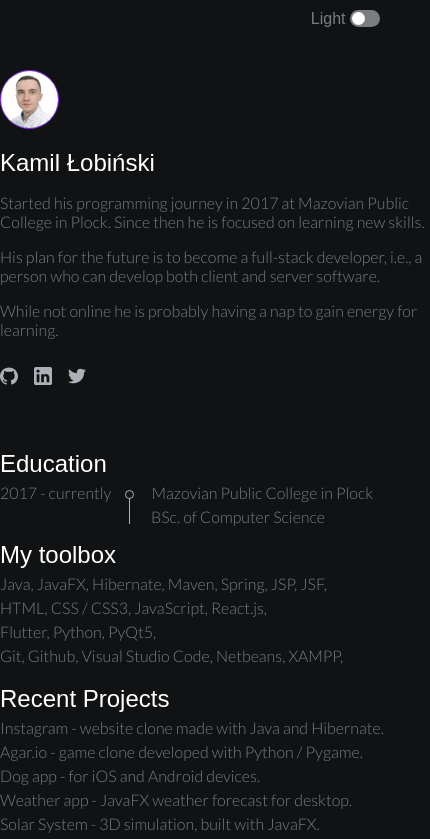
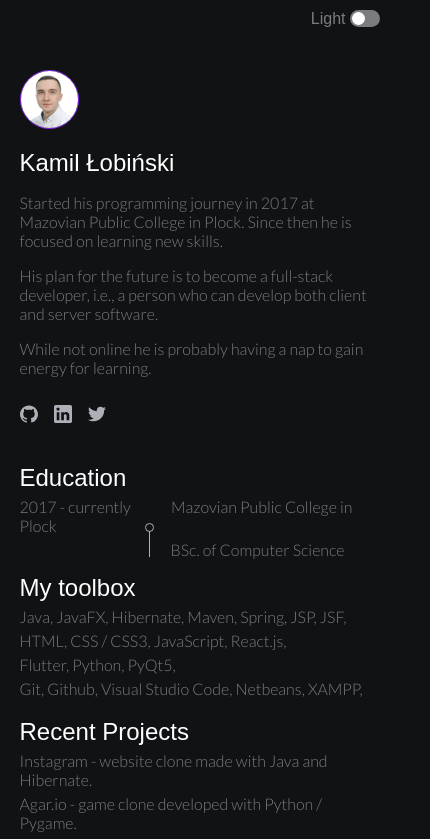
Before and after one commit to kamillobinski/kamillobinski.dev, a React (Create React App) app: page / in a window 390 px wide. Shown: the top 839 px of the page, 430 px wide, since content can reach past the window. Built offline with nearby package versions, Linux system fonts and the light colour scheme; a web font is replaced by a local one.

Commit message:
Improved mobile layout

```diff
--- a/package.json
+++ b/package.json
@@ -1,6 +1,6 @@
 {
   "name": "portfolio",
-  "version": "0.1.1",
+  "version": "0.1.2",
   "private": true,
   "homepage": "http://kamillobinski.github.io/",
   "dependencies": {
--- a/src/style/Description.css
+++ b/src/style/Description.css
@@ -18,3 +18,11 @@
     text-align: left;
   }
 }
+
+@media only screen and (max-width: 500px) {
+  .description {
+    margin-top: 0px;
+    text-align: left;
+    width: 90vw;
+  }
+}
--- a/src/style/Education.css
+++ b/src/style/Education.css
@@ -43,3 +43,9 @@
   border: 1px solid var(--ruler-color);
   border-radius: 50%;
 }
+
+@media only screen and (max-width: 500px) {
+  .education {
+    width: 90vw;
+  }
+}
--- a/src/style/Homepage.css
+++ b/src/style/Homepage.css
@@ -25,20 +25,37 @@
   .homepage {
     display: grid;
     grid-gap: 0px;
-    grid-auto-rows: minmax(100px, 380px);
+    grid-auto-rows: minmax(100px, auto);
     grid-template-columns: repeat(1, 1fr);
   }
 
   .homepage-first-col {
-    height: 300px;
+    height: 415px;
+    min-height: fit-content;
     min-width: 100%;
     grid-column: 1;
     grid-row: 1;
   }
 
   .homepage-second-col {
-    height: 300px;
+    height: auto;
+    min-height: fit-content;
     grid-column: 1;
     grid-row: 2;
   }
 }
+
+@media only screen and (max-width: 500px) {
+  .homepage {
+    display: block;
+  }
+
+  .homepage-first-col {
+    height: auto;
+  }
+
+  .homepage-second-col {
+    height: auto;
+    margin-top: 37px;
+  }
+}
--- a/src/style/Projects.css
+++ b/src/style/Projects.css
@@ -24,3 +24,9 @@
   color: var(--primary-color);
   transition: 0.15s ease-out;
 }
+
+@media only screen and (max-width: 500px) {
+  .projects {
+    width: 90vw;
+  }
+}
--- a/src/style/RightContent.css
+++ b/src/style/RightContent.css
@@ -17,10 +17,24 @@
   .right-content {
     justify-content: center;
     height: auto;
-    margin-top: 70px;
+    margin-top: 15px;
   }
+
   .right-content-inner {
     text-align: left;
     margin-left: 0px;
   }
 }
+
+@media only screen and (max-width: 500) {
+  .right-content {
+    justify-content: center;
+    height: auto;
+    margin-top: 25px;
+  }
+
+  .right-content-inner {
+    text-align: left;
+    margin-left: 0px;
+  }
+}
--- a/src/style/Toolbox.css
+++ b/src/style/Toolbox.css
@@ -13,3 +13,9 @@
   font-family: "Lato", sans-serif;
   margin-top: 5px;
 }
+
+@media only screen and (max-width: 500px) {
+  .toolbox {
+    width: 90vw;
+  }
+}
--- a/src/style/Version.css
+++ b/src/style/Version.css
@@ -4,6 +4,7 @@
   position: absolute;
   bottom: 10px;
   right: 10px;
+  float: right;
 }
 
 .version span {
```
